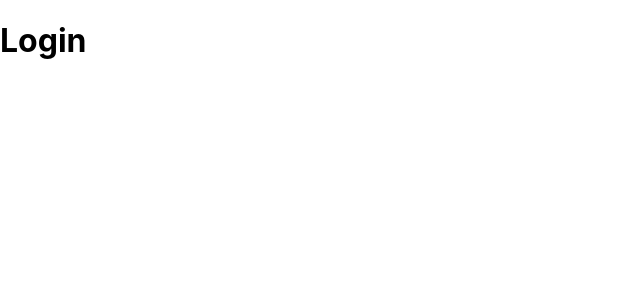
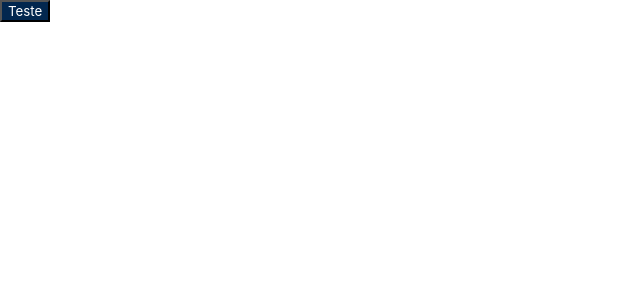
Before and after one commit to artur-coelho/b2bit-auth, a React (Create React App) app: page /login in a window 1280 px wide. Shown: the top 300 px of the page, without its empty margins (0-640 px from the left). Built offline with nearby package versions, Linux system fonts and the light colour scheme.

Commit message:
feat: added basecard to login view

```diff
--- /dev/null
+++ b/src/assets/css/components/baseCard.css
@@ -0,0 +1,8 @@
+.base-card {
+  max-width: 468px;
+  min-width: 300px;
+  padding: 24px;
+  border-radius: 12px;
+  box-shadow: 0px 0px 20px rgba(0, 0, 0, 0.5);
+  background-color: #fff;
+}
--- a/src/assets/css/components/index.css
+++ b/src/assets/css/components/index.css
@@ -1 +1,2 @@
 @import './input.css';
+@import './baseCard.css'
--- a/src/assets/css/containers/layout.css
+++ b/src/assets/css/containers/layout.css
@@ -1,4 +1,8 @@
-.app-layout {
+.layout {
+  padding: 24px;
   min-height: 100vh;
   width: 100vw;
+  display: flex;
+  justify-content: center;
+  align-items: center;
 }
--- a/src/assets/css/index.css
+++ b/src/assets/css/index.css
@@ -1,5 +1,6 @@
-body {
+* {
   margin: 0;
+  box-sizing: border-box;
   font-family: -apple-system, BlinkMacSystemFont, 'Segoe UI', 'Roboto', 'Oxygen',
     'Ubuntu', 'Cantarell', 'Fira Sans', 'Droid Sans', 'Helvetica Neue',
     sans-serif;
--- /dev/null
+++ b/src/components/BaseCard.jsx
@@ -0,0 +1,11 @@
+const BaseCard = ({ children, maxWidth, minWidth }) => {
+  const elStyle = { maxWidth, minWidth };
+
+  return (
+    <div style={elStyle} className='base-card'>
+      {children}
+    </div>
+  );
+};
+
+export default BaseCard;
--- a/src/components/Layout.jsx
+++ b/src/components/Layout.jsx
@@ -2,7 +2,7 @@ import { Outlet } from 'react-router-dom';
 
 const Layout = () => {
   return (
-    <div className='app-layout'>
+    <div className='layout'>
       <Outlet />
     </div>
   );
--- a/src/components/Login.jsx
+++ b/src/components/Login.jsx
@@ -1,5 +1,12 @@
+import Button from './Button';
+import BaseCard from './BaseCard';
+
 const Login = () => {
-  return <h1>Login</h1>;
+  return (
+    <BaseCard>
+      <Button bgColor='#02274F' text='Teste' />
+    </BaseCard>
+  );
 };
 
 export default Login;
```
